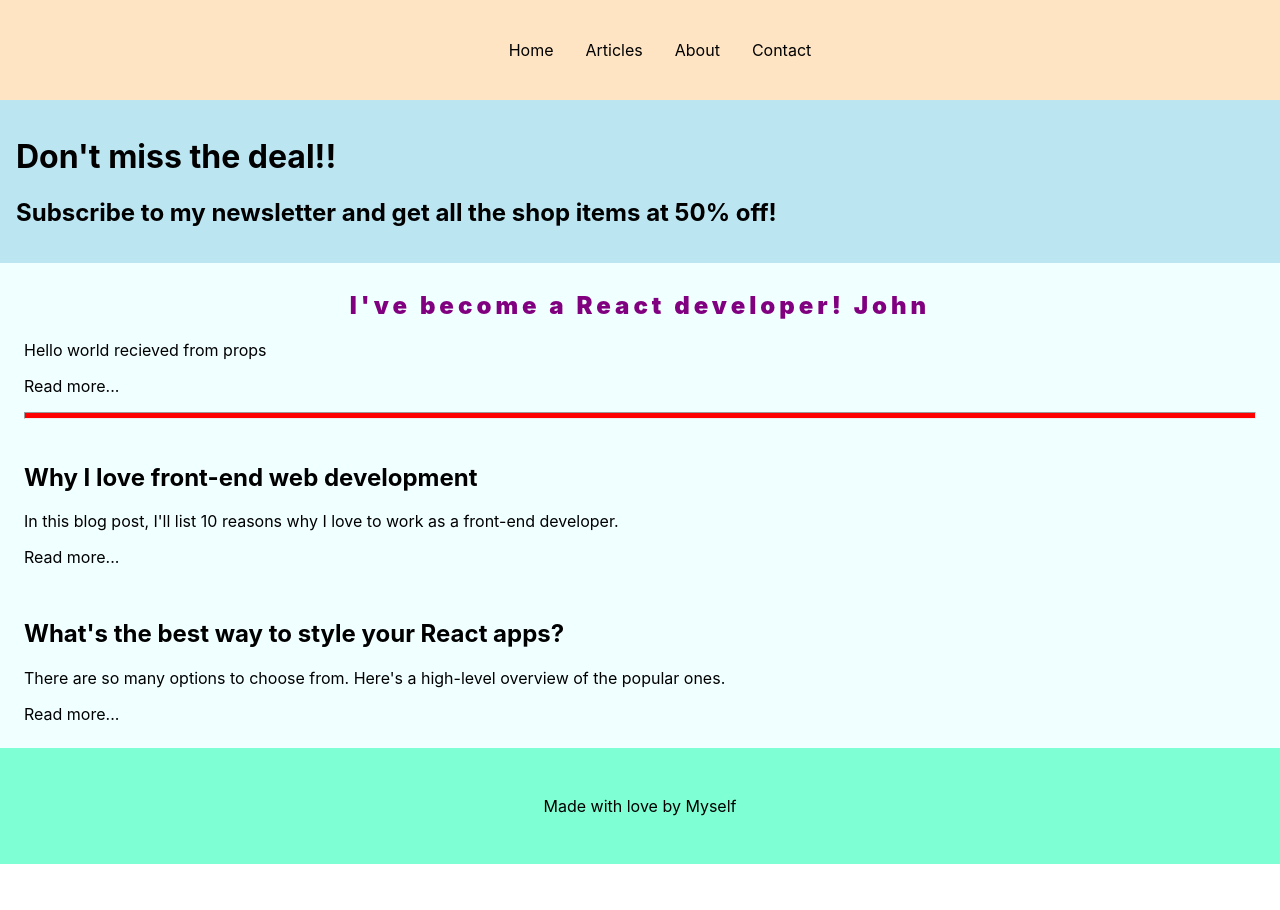
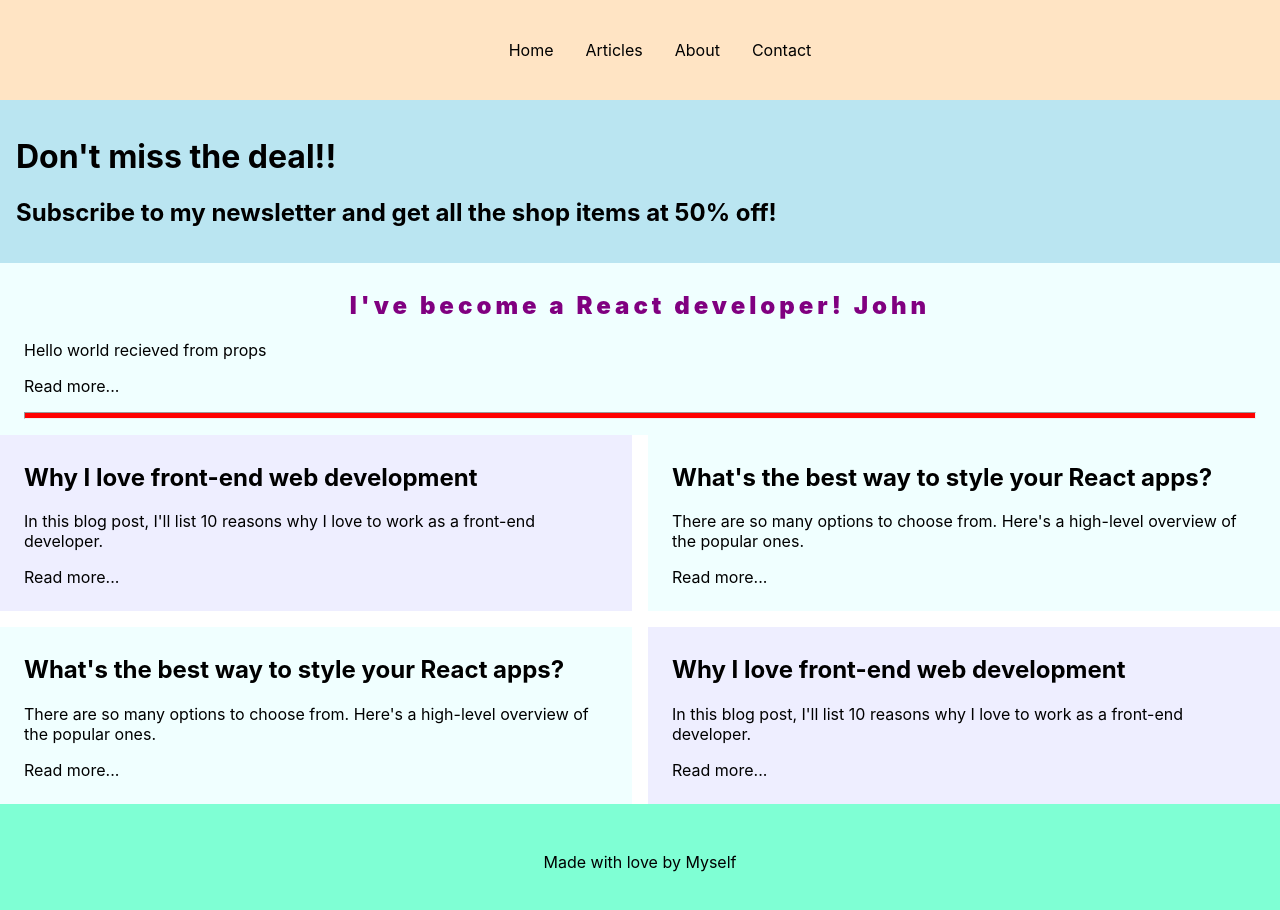
Before and after one commit to ahmedaryf/meta-react-lesson, a React (Create React App) app: page / in a window 1280 px wide. Shown: the top 910 px of the page. Before the commit the page ends 864 px from the top, so only its background shows below. Built offline with nearby package versions, Linux system fonts and the light colour scheme.

Commit message:
modified

```diff
--- a/src/App.css
+++ b/src/App.css
@@ -68,3 +68,8 @@
   background-color: red;
   height: 5px;
 }
+.flex-item{
+ display: grid;
+ grid-template-columns: repeat(2, 1fr);
+ gap: 1rem;
+}
--- a/src/App.js
+++ b/src/App.js
@@ -3,10 +3,9 @@ import React from 'react';
 import './App.css';
 import Footer from './components/Footer';
 import Intro1 from './components/Intro1';
-import Intro2 from './components/Intro2';
-import Intro3 from './components/Intro3';
 import Nav from './components/nav';
 import Promo from './components/Promo';
+import Intro from './Intro';
 
 
 function App() {
@@ -15,9 +14,17 @@ function App() {
       <div><Nav /></div>
       <div><Promo /></div>
       <div><Intro1 name="John" textColor="purple" text="Hello world recieved from props"/></div>
-      <div><Intro2 /></div>
-      <div><Intro3 /></div>
+<div className='flex-item'>
+      <div><Intro color="#eeeeff" compHeading="Why I love front-end web development" compText="In this blog post, I'll list 10 reasons why I love to work as a front-end developer." /></div>
+
+      <div><Intro compHeading="What's the best way to style your React apps?" compText="There are so many options to choose from. Here's a high-level overview of the popular ones." /></div>
+
+      <div><Intro compHeading="What's the best way to style your React apps?" compText="There are so many options to choose from. Here's a high-level overview of the popular ones." /></div>
+
+      <div><Intro color="#eeeeff" compHeading="Why I love front-end web development" compText="In this blog post, I'll list 10 reasons why I love to work as a front-end developer." /></div>
+</div>
       <div><Footer /></div>
+
 
     </div>
 
--- /dev/null
+++ b/src/Intro.js
@@ -0,0 +1,16 @@
+function Intro(props) {
+    const stl = {
+        backgroundColor: props.color
+    }
+    return (
+        <div style={stl} className="blog-post-intro">
+            <h2>{props.compHeading}</h2>
+            <div>
+                <p>{props.compText}</p>
+                <p className="link">Read more...</p>
+            </div>
+        </div>
+     );
+}
+
+export default Intro;
--- a/src/components/Intro2.js
+++ /dev/null
@@ -1,13 +0,0 @@
-function Intro2() {
-    return (
-        <div className="blog-post-intro">
-            <h2>Why I love front-end web development</h2>
-            <div>
-                <p>In this blog post, I'll list 10 reasons why I love to work as a front-end developer.</p>
-                <p className="link">Read more...</p>
-            </div>
-        </div>
-    );
-};
-
-export default Intro2;
--- a/src/components/Intro3.js
+++ /dev/null
@@ -1,13 +0,0 @@
-function Intro3() {
-    return (
-        <div className="blog-post-intro">
-            <h2>What's the best way to style your React apps?</h2>
-            <div>
-                <p>There are so many options to choose from. Here's a high-level overview of the popular ones.</p>
-                <p className="link">Read more...</p>
-            </div>
-        </div>
-    );
-};
-
-export default Intro3;
```
